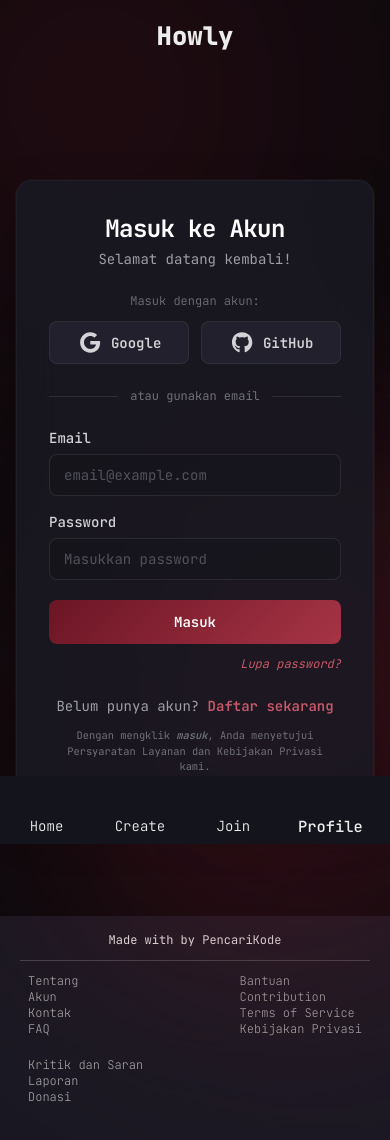
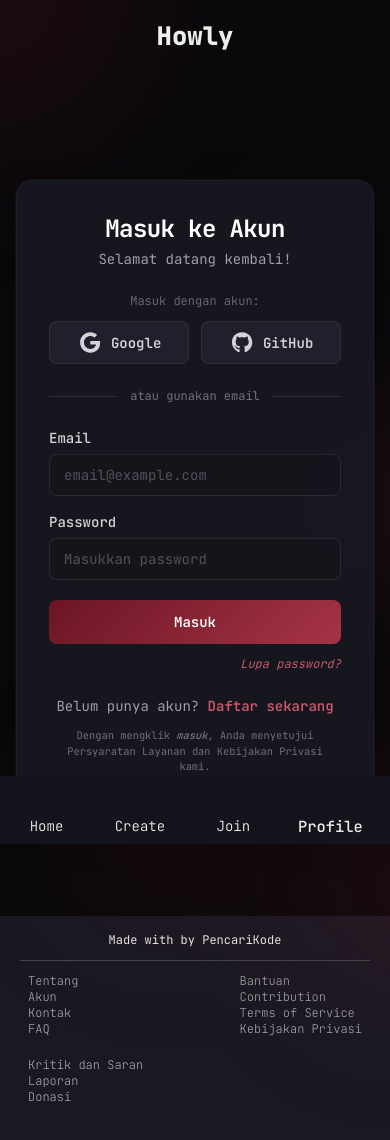
Before and after one commit to PencariKode/howly, a Next.js app: page /login in a window 390 px wide. Shown: the top 1140 px of the page. Built offline with nearby package versions, Linux system fonts and the light colour scheme; no server answers.

Commit message:
feat: Add login and registration pages with NextAuth credentials and social provider integration.

```diff
--- a/src/app/login/page.tsx
+++ b/src/app/login/page.tsx
@@ -79,10 +79,10 @@ function LoginContent() {
     return (
         <div className="flex min-h-screen items-center justify-center bg-hl-bg px-4 py-12">
             <div className="pointer-events-none fixed inset-0 z-0">
-                <div className="absolute -top-32 -left-32 h-[28rem] w-[28rem] rounded-full bg-[#6b1525] opacity-40 blur-[150px]" />
-                <div className="absolute -right-32 -bottom-32 h-[26rem] w-[26rem] rounded-full bg-[#8b2030] opacity-30 blur-[140px]" />
-                <div className="absolute top-1/2 -right-16 h-[20rem] w-[20rem] rounded-full bg-[#a63445] opacity-25 blur-[120px]" />
-                <div className="absolute -bottom-16 left-1/4 h-[18rem] w-[18rem] rounded-full bg-[#6b1525] opacity-30 blur-[120px]" />
+                <div className="absolute -top-32 -left-32 h-[14rem] w-[14rem] sm:h-[28rem] sm:w-[28rem] rounded-full bg-[#6b1525] opacity-40 blur-[100px] sm:blur-[150px]" />
+                <div className="absolute -right-32 -bottom-32 h-[12rem] w-[12rem] sm:h-[26rem] sm:w-[26rem] rounded-full bg-[#8b2030] opacity-30 blur-[90px] sm:blur-[140px]" />
+                <div className="absolute top-1/2 -right-16 h-[10rem] w-[10rem] sm:h-[20rem] sm:w-[20rem] rounded-full bg-[#a63445] opacity-25 blur-[80px] sm:blur-[120px]" />
+                <div className="absolute -bottom-16 left-1/4 h-[9rem] w-[9rem] sm:h-[18rem] sm:w-[18rem] rounded-full bg-[#6b1525] opacity-30 blur-[80px] sm:blur-[120px]" />
             </div>
 
             <div className="auth-card relative z-10 w-full max-w-md">
--- a/src/app/register/page.tsx
+++ b/src/app/register/page.tsx
@@ -126,10 +126,10 @@ function RegisterContent() {
     return (
         <div className="flex min-h-screen items-center justify-center bg-hl-bg px-4 py-12">
             <div className="pointer-events-none fixed inset-0 z-0">
-                <div className="absolute -top-32 -right-32 h-[28rem] w-[28rem] rounded-full bg-[#6b1525] opacity-40 blur-[150px]" />
-                <div className="absolute -bottom-32 -left-32 h-[26rem] w-[26rem] rounded-full bg-[#8b2030] opacity-30 blur-[140px]" />
-                <div className="absolute top-1/3 -left-16 h-[20rem] w-[20rem] rounded-full bg-[#a63445] opacity-25 blur-[120px]" />
-                <div className="absolute -top-16 right-1/4 h-[18rem] w-[18rem] rounded-full bg-[#6b1525] opacity-30 blur-[120px]" />
+                <div className="absolute -top-32 -right-32 h-[14rem] w-[14rem] sm:h-[28rem] sm:w-[28rem] rounded-full bg-[#6b1525] opacity-40 blur-[100px] sm:blur-[150px]" />
+                <div className="absolute -bottom-32 -left-32 h-[12rem] w-[12rem] sm:h-[26rem] sm:w-[26rem] rounded-full bg-[#8b2030] opacity-30 blur-[90px] sm:blur-[140px]" />
+                <div className="absolute top-1/3 -left-16 h-[10rem] w-[10rem] sm:h-[20rem] sm:w-[20rem] rounded-full bg-[#a63445] opacity-25 blur-[80px] sm:blur-[120px]" />
+                <div className="absolute -top-16 right-1/4 h-[9rem] w-[9rem] sm:h-[18rem] sm:w-[18rem] rounded-full bg-[#6b1525] opacity-30 blur-[80px] sm:blur-[120px]" />
             </div>
 
             <div className="auth-card relative z-10 w-full max-w-md">
```
